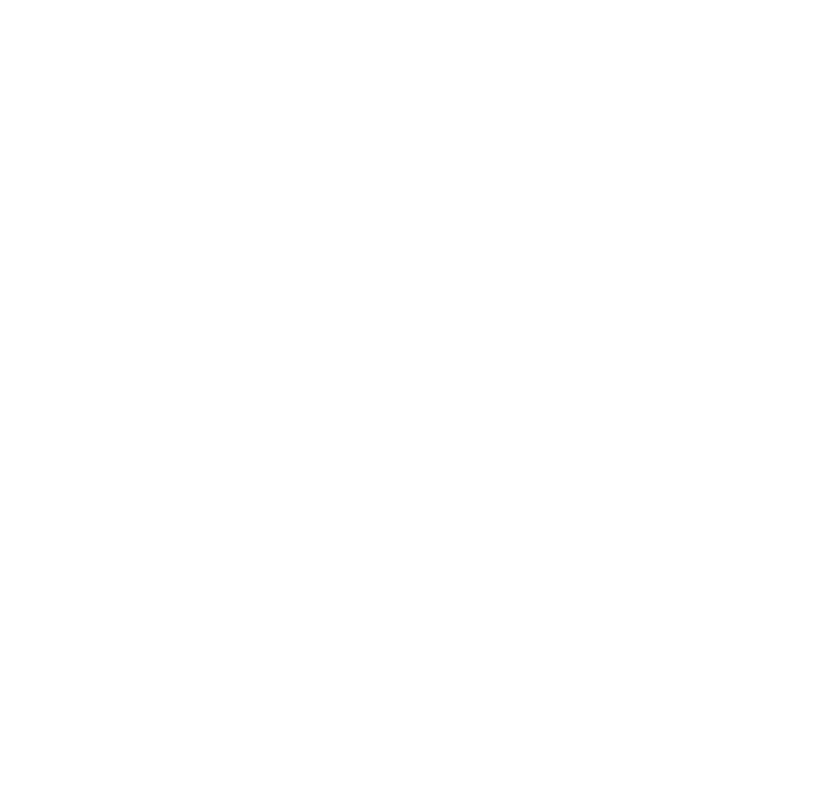
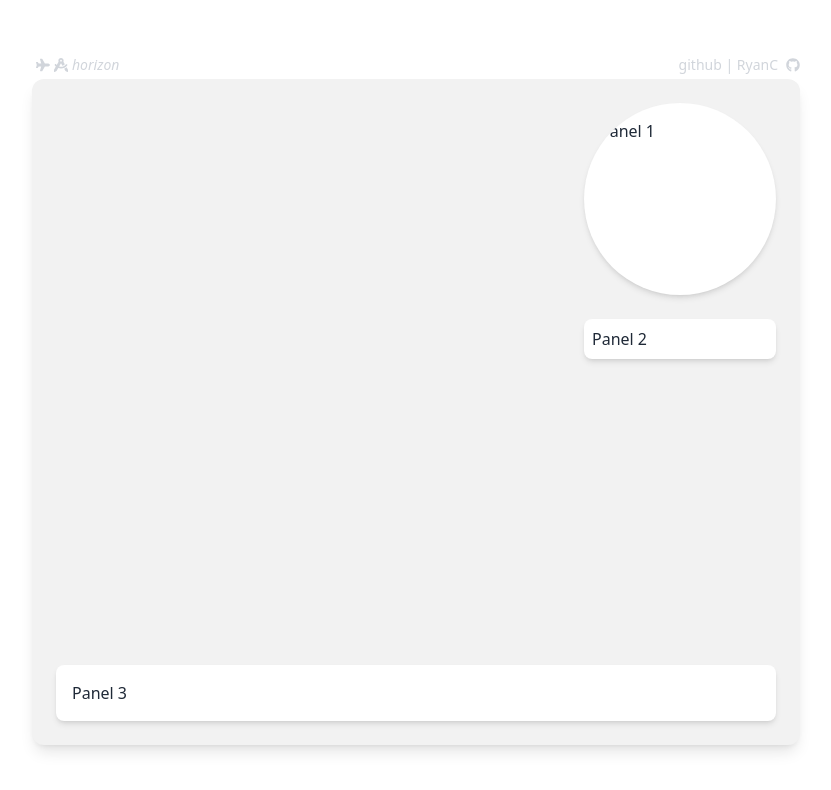
Before and after one commit to gtg922r/horizon, a React (Vite) app: page / in a window 1280 px wide. Shown: the top 790 px of the page, without its empty margins (224-1055 px from the left). Built offline with nearby package versions, Linux system fonts and the light colour scheme.

Commit message:
empty app screen

```diff
--- a/package.json
+++ b/package.json
@@ -11,7 +11,8 @@
   },
   "dependencies": {
     "react": "^18.3.1",
-    "react-dom": "^18.3.1"
+    "react-dom": "^18.3.1",
+    "react-icons": "^5.2.1"
   },
   "devDependencies": {
     "@types/react": "^18.3.3",
--- a/src/App.tsx
+++ b/src/App.tsx
@@ -1,7 +1,30 @@
+import { FaCompassDrafting } from "react-icons/fa6";
 import "./App.css";
+import { FaGithub, FaPlane } from 'react-icons/fa';
 
 function App() {
-  return <></>;
+  return (
+    <div id="windowMain" className="flex flex-col items-center justify-center h-screen w-screen bg-base-100">
+      <div className="w-4/5 min-w-[512px] max-w-[768px] font-light text-sm pl-1 text-gray-300 flex flex-row pb-1">
+        <div className='flex-grow-0 flex flex-row items-center text-gray-300 hover:text-gray-500 transition-colors'><FaPlane className='' /><FaCompassDrafting className='mx-1' /><i>horizon</i></div>
+        <div className='flex-grow'></div>
+        <div className='flex-grow-0 flex flex-row items-center text-gray-300 hover:text-gray-500 transition-colors'><a href="https://github.com/gtg922r">github | RyanC</a><a href="https://github.com/gtg922r"><FaGithub className='ml-2' /></a></div>
+      </div>
+      <div id="appMain" className="bg-base-200 w-4/5 h-5/6 min-w-[512px] min-h-[512px] max-w-[768px] max-h-[1024px] rounded-xl shadow-lg relative overflow-hidden">
+        <div id="overlayMain" className="w-full h-full grid grid-cols-[1fr_12rem] grid-rows-[12rem_max-content_1fr_max-content] absolute top-0 left-0 z-[1000] gap-6 p-6 pointer-events-none">
+          <div id="compassPanel" className="bg-base-100 col-start-2 shadow-md pointer-events-auto rounded-full overflow-hidden p-4">
+            Panel 1
+          </div>
+          <div id="datePickerPanel" className="bg-base-100 col-start-2 rounded-lg shadow-md pointer-events-auto p-2">
+            Panel 2
+          </div>
+          <div id="infoPanel" className="bg-base-100 p-4 col-span-2 col-start-1 row-start-4 shadow-md rounded-lg pointer-events-auto">
+            Panel 3
+          </div>
+        </div>
+      </div>
+    </div>
+  )
 }
 
 export default App;
```
Also changed, not shown: 1 other file (tests, documents, lock files or other folders).
